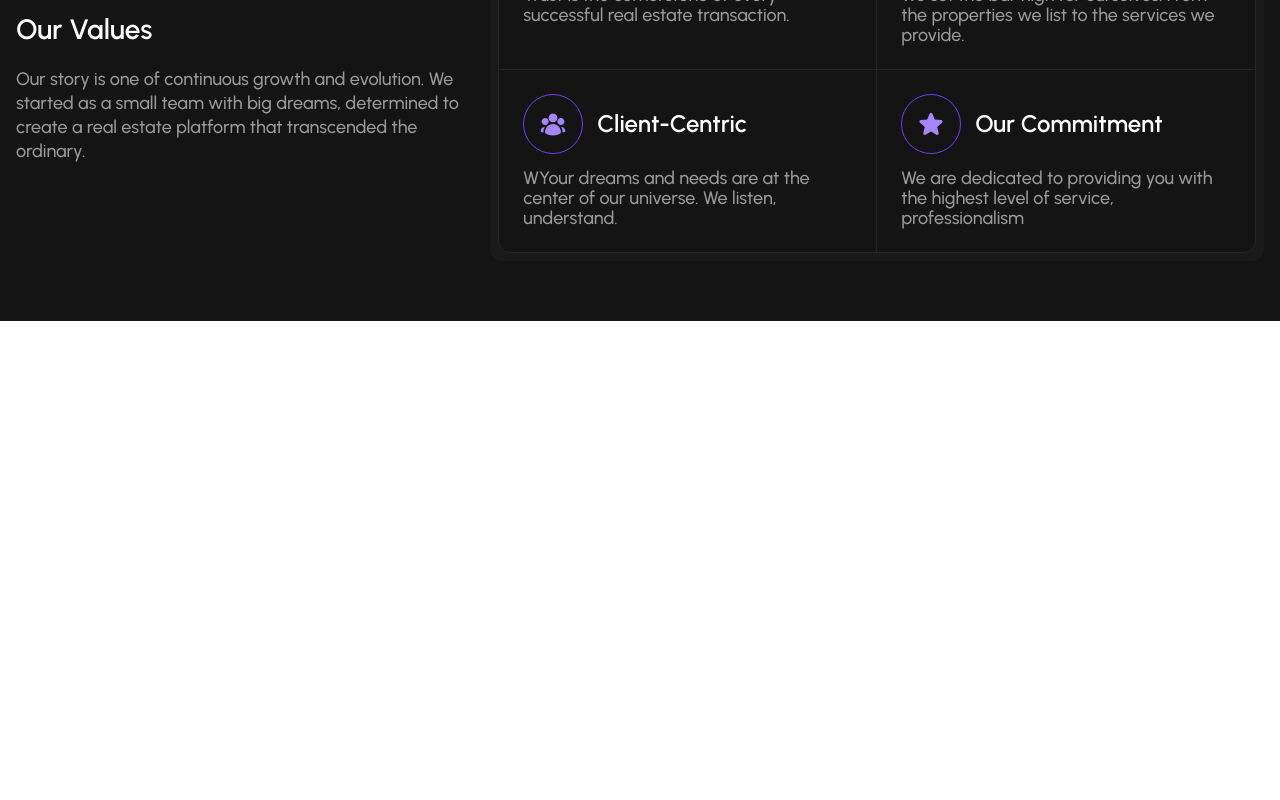
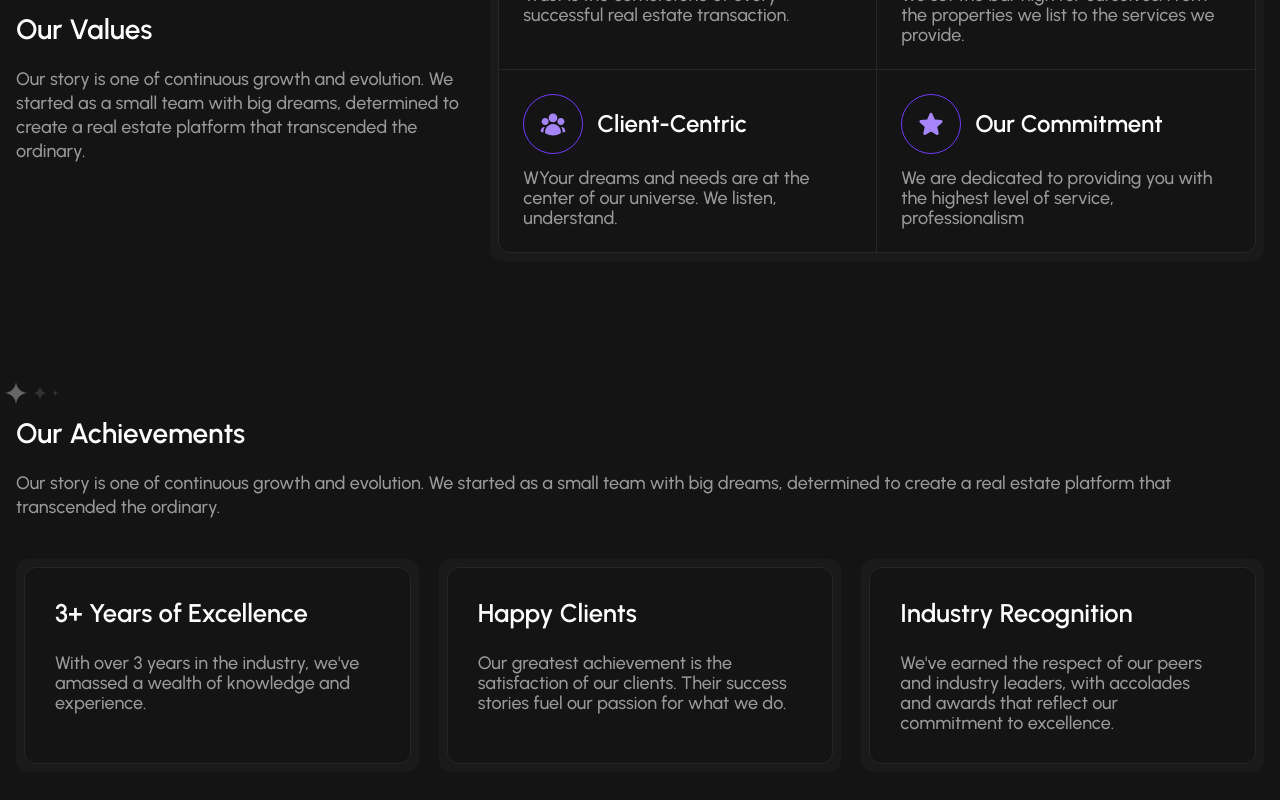
Before and after one commit to AbdallahKhattab11/EStatein-project, a React (Vite) app: page /about-us in a window 1280 px wide. Shown: the part 869-1669 px from the top of the page. Before the commit the page ends 1190 px from the top, so only its background shows below. Built offline with nearby package versions, Linux system fonts and the light colour scheme.

Commit message:
added Our Achievements section

```diff
--- /dev/null
+++ b/src/components/OurAchievements/OurAchievements.jsx
@@ -0,0 +1,52 @@
+import Titles from "../Titles/Titles";
+
+const OurAchievements = () => {
+  const h = "Our Achievements";
+  const p =
+    "Our story is one of continuous growth and evolution. We started as a small team with big dreams, determined to create a real estate platform that transcended the ordinary.";
+
+  return (
+    <div className="bg-gray8 py-10 md:py-15">
+      <div className="container px-4 flex flex-col gap-10">
+        <div className="top">
+          <Titles h={h} p={p} />
+        </div>
+        <div className="bottom grid gap-5 md:grid-cols-2 lg:grid-cols-3">
+          <div className="box p-2 bg-gray10 rounded-xl">
+            <div className="bg-gray8 border-1 border-gray15 rounded-xl p-5 md:p-7.5 h-full w-full">
+              <h2 className="text-white text-[clamp(20px,2vw,30px)] font-semibold mb-[14px] md:mb-[20px] lg:mb-[24px]">
+                3+ Years of Excellence
+              </h2>
+              <p className="text-gray60 text-[clamp(14px,2vw,18px)] font-medium leading-5">
+                With over 3 years in the industry, we've amassed a wealth of
+                knowledge and experience.
+              </p>
+            </div>
+          </div>
+          <div className="box p-2 bg-gray10 rounded-xl">
+            <div className="bg-gray8 border-1 border-gray15 rounded-xl p-5 md:p-7.5 h-full w-full">
+              <h2 className="text-white text-[clamp(20px,2vw,30px)] font-semibold mb-[14px] md:mb-[20px] lg:mb-[24px]">
+              Happy Clients
+              </h2>
+              <p className="text-gray60 text-[clamp(14px,2vw,18px)] font-medium leading-5">
+              Our greatest achievement is the satisfaction of our clients. Their success stories fuel our passion for what we do.
+              </p>
+            </div>
+          </div>
+          <div className="box p-2 bg-gray10 rounded-xl md:col-span-2 lg:col-span-1">
+            <div className="bg-gray8 border-1 border-gray15 rounded-xl p-5 md:p-7.5 h-full w-full">
+              <h2 className="text-white text-[clamp(20px,2vw,30px)] font-semibold mb-[14px] md:mb-[20px] lg:mb-[24px]">
+              Industry Recognition
+              </h2>
+              <p className="text-gray60 text-[clamp(14px,2vw,18px)] font-medium leading-5">
+              We've earned the respect of our peers and industry leaders, with accolades and awards that reflect our commitment to excellence.
+              </p>
+            </div>
+          </div>
+        </div>
+      </div>
+    </div>
+  );
+};
+
+export default OurAchievements;
--- a/src/pages/AboutUs/AboutUs.jsx
+++ b/src/pages/AboutUs/AboutUs.jsx
@@ -1,3 +1,4 @@
+import OurAchievements from "../../components/OurAchievements/OurAchievements"
 import OurJourney from "../../components/OurJourney/OurJourney"
 import OurValues from "../../components/OurValues/OurValues"
 
@@ -7,6 +8,7 @@ const AboutUs = () => {
     <section className="About-us">
       <OurJourney />
       <OurValues />
+      <OurAchievements />
     </section>
   )
 }
```
